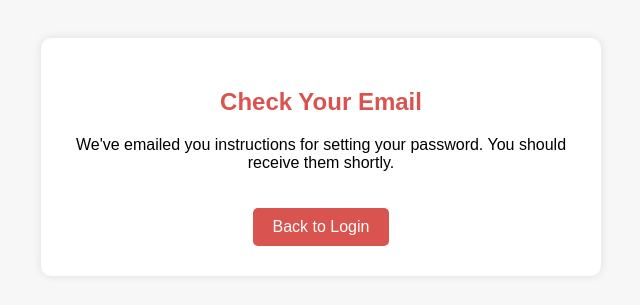
After one commit to abhinandh333/skill-pi-earn, a Django app: template website/templates/account/password_reset_done.html in a window 1280 px wide. The commit adds this page. Shown: the top 305 px of the page, without its empty margins (319-959 px from the left). Run offline with Django 5.2, Linux system fonts and the light colour scheme; the template is opened without the code that fills it, so the values that code supplies are empty.

Commit message:
Your commit message here

```diff
--- /dev/null
+++ b/website/templates/account/password_reset_done.html
@@ -0,0 +1,46 @@
+{% load i18n %}
+<!DOCTYPE html>
+<html lang="en">
+<head>
+  <meta charset="UTF-8">
+  <title>{% trans "Password Reset Sent" %}</title>
+  <style>
+    body {
+      font-family: Arial, sans-serif;
+      background: #f7f7f7;
+      padding: 30px;
+      text-align: center;
+    }
+    .container {
+      max-width: 500px;
+      margin: auto;
+      background: white;
+      padding: 30px;
+      border-radius: 10px;
+      box-shadow: 0 0 10px rgba(0,0,0,0.1);
+    }
+    h2 {
+      color: #d9534f;
+    }
+    a {
+      display: inline-block;
+      margin-top: 20px;
+      padding: 10px 20px;
+      background: #d9534f;
+      color: white;
+      text-decoration: none;
+      border-radius: 5px;
+    }
+    a:hover {
+      background: #c9302c;
+    }
+  </style>
+</head>
+<body>
+  <div class="container">
+    <h2>{% trans "Check Your Email" %}</h2>
+    <p>{% trans "We've emailed you instructions for setting your password. You should receive them shortly." %}</p>
+    <a href="{% url 'account_login' %}">{% trans "Back to Login" %}</a>
+  </div>
+</body>
+</html>
--- a/website/templates/login.html
+++ b/website/templates/login.html
@@ -76,9 +76,11 @@
                         <div class="mb-3">
                             <label for="password" class="form-label">Password:</label>
                             <input type="password" name="password" class="form-control" required>
+
                         </div>
                         <button type="submit" class="btn btn-primary w-100">Login</button>
                     </form>
+                    <p><a href="{% url 'account_reset_password' %}" style="color: black;">Forgot your password?</a></p>
 
                     <div class="text-center my-3 position-relative">
                         <hr class="mt-4 mb-3">
```
Also changed, not shown: skill_and_earn/settings.py (+9 -0 lines), website/templates/account/email/password_reset_key_message.txt (added, +14 -0 lines), website/templates/account/password_reset.html (added, +15 -0 lines), website/templates/account/password_reset_from_key.html (added, +13 -0 lines), website/templates/account/password_reset_from_key_done.html (added, +7 -0 lines), db.sqlite3.
